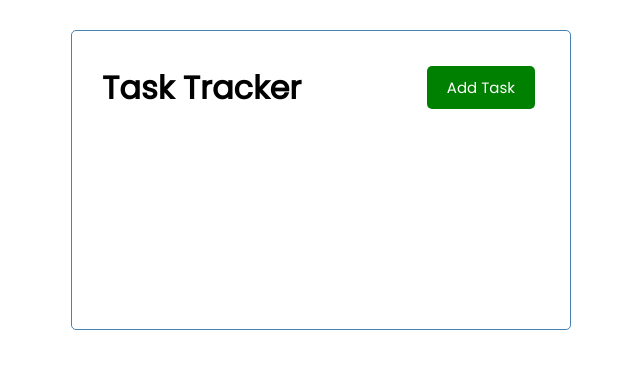
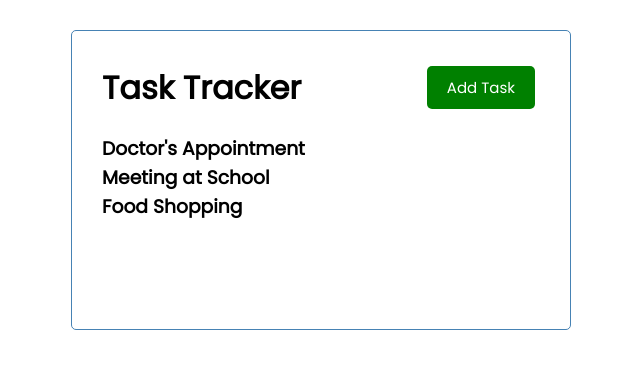
Before and after one commit to kshieldsDTS/vue-practice, a Vue app: page / in a window 1280 px wide. Shown: the top 368 px of the page, without its empty margins (319-959 px from the left). Built offline with nearby package versions, Linux system fonts and the light colour scheme.

Commit message:
create TaskList component and pass down hard code props

```diff
--- a/src/App.vue
+++ b/src/App.vue
@@ -1,15 +1,47 @@
 <template>
   <div class="container">
     <Header title="Task Tracker"/>
+    <TaskList :tasks="tasks"/>
   </div>
 </template>
 
 <script>
 import Header from './components/Header.vue'
+import TaskList from './components/TaskList.vue'
 export default {
   name: 'App',
   components: {
-    Header
+    Header,
+    TaskList
+  },
+  data() {
+    return {
+      tasks: [
+
+      ]
+    }
+  },
+  created() {
+    this.tasks = [
+      {
+        id: 1,
+        text: "Doctor's Appointment",
+        day: "March 1st at 2:30 pm",
+        reminder: true,
+      },
+      {
+        id: 2,
+        text: "Meeting at School",
+        day: "March 3rd at 1:30 pm",
+        reminder: true,
+      },
+      {
+        id: 3,
+        text: "Food Shopping",
+        day: "March 3rd at 3:00 pm",
+        reminder: false,
+      }
+    ]
   }
 }
 
--- /dev/null
+++ b/src/components/TaskList.vue
@@ -0,0 +1,14 @@
+<template>
+    <div :key='task.id' v-for="task in tasks">
+        <h3>{{ task.text }}</h3>
+    </div>
+</template>
+
+<script>
+    export default {
+        name: 'TaskList',
+        props: {
+            tasks: []
+        }
+    }
+</script>
--- /dev/null
+++ b/src/components/TaskView.vue
@@ -0,0 +1,5 @@
+<template>
+
+</template>
+
+<
```
